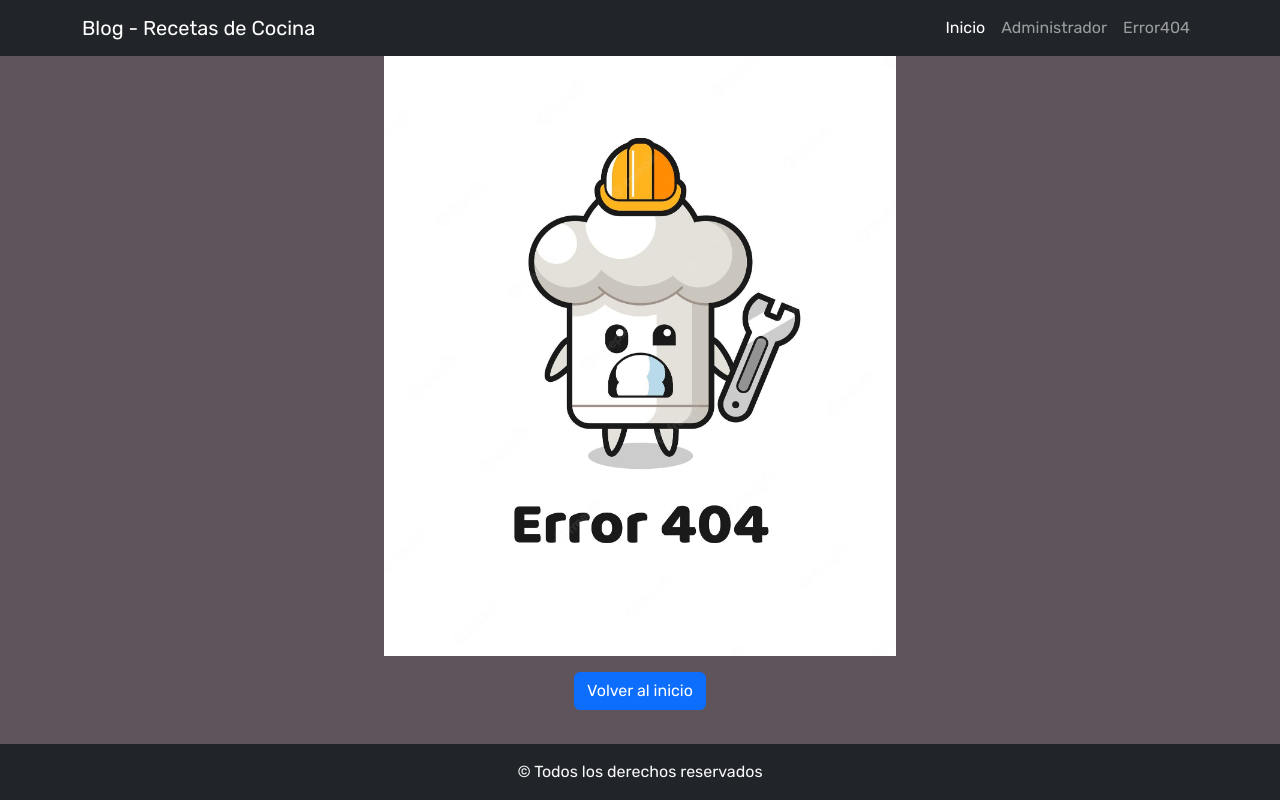
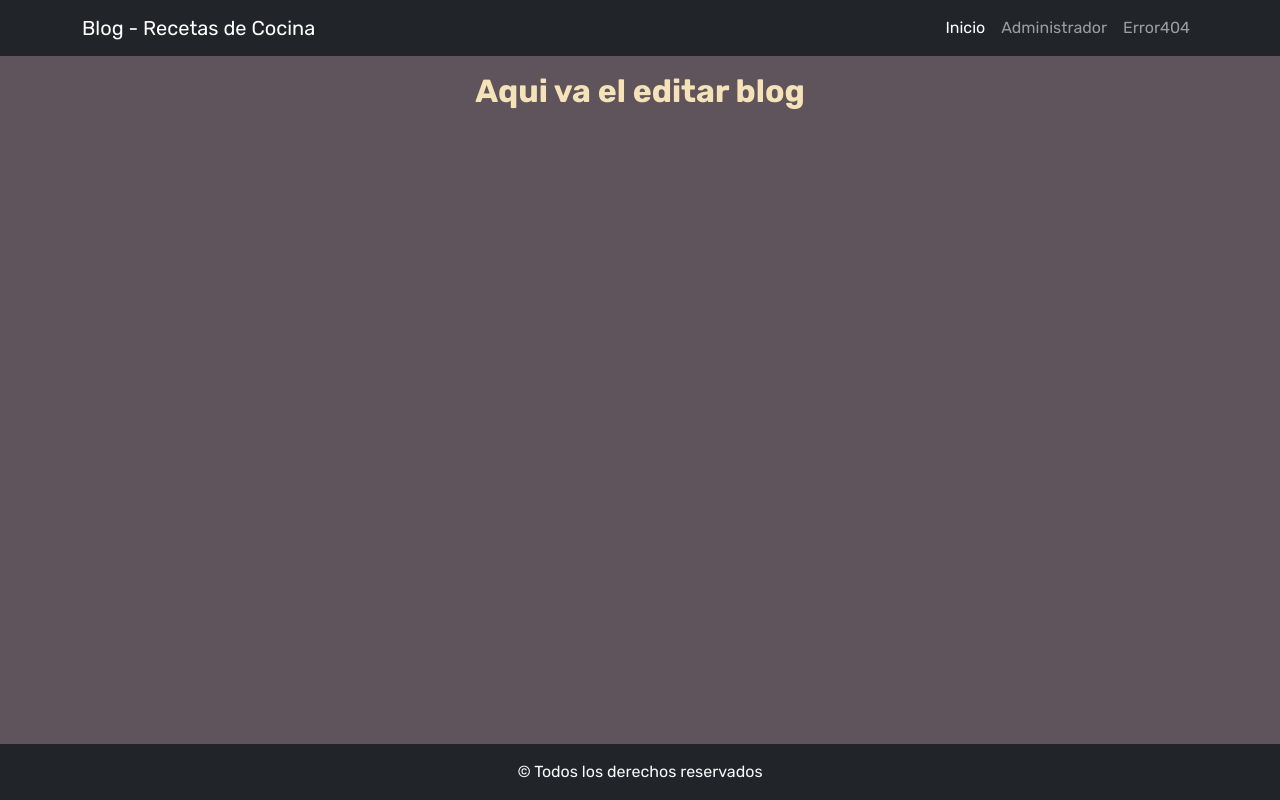
Before and after one commit to jgromerou/ej14-practico1-react, a React (Vite) app: page / in a window 1280 px wide. Built offline with nearby package versions, Linux system fonts and the light colour scheme.

Commit message:
agregamos el componente base de CrearBlog y el editarBlog

```diff
--- a/package.json
+++ b/package.json
@@ -1,5 +1,5 @@
 {
-  "name": "practico1-react-ej2",
+  "name": "ej14-blog",
   "private": true,
   "version": "1.0.0",
   "type": "module",
--- a/src/App.jsx
+++ b/src/App.jsx
@@ -2,9 +2,12 @@ import 'bootstrap/dist/css/bootstrap.min.css';
 import './App.css';
 import Menu from './components/common/Menu';
 import Footer from './components/common/Footer';
-import Error404 from './components/views/Error404';
 // import Inicio from './components/views/Inicio';
 // import Administrador from './components/views/Administrador';
+// import Error404 from './components/views/Error404';
+
+// import CrearBlog from './components/views/blog/CrearBlog';
+import EditarBlog from './components/views/blog/EditarBlog';
 
 function App() {
   return (
@@ -12,7 +15,9 @@ function App() {
       <Menu></Menu>
       {/* <Inicio></Inicio> */}
       {/* <Administrador></Administrador> */}
-      <Error404></Error404>
+      {/* <Error404></Error404> */}
+      {/* <CrearBlog></CrearBlog> */}
+      <EditarBlog></EditarBlog>
       <Footer></Footer>
     </>
   );
--- a/src/components/views/Error404.jsx
+++ b/src/components/views/Error404.jsx
@@ -2,7 +2,7 @@ import { Button } from 'react-bootstrap';
 import error from '../../assets/error404.jpg';
 const Error404 = () => {
   return (
-    <section className="mainSection text-center ">
+    <section className="mainSection text-center mt-3 mb-1">
       <img src={error} alt="error 404" className="error404" />
       <div>
         <Button variant="primary" className="my-3">
--- /dev/null
+++ b/src/components/views/blog/CrearBlog.jsx
@@ -0,0 +1,9 @@
+const CrearBlog = () => {
+  return (
+    <section className="mainSection text-center my-3">
+      <h2>Aqui va el crear nuevo blog</h2>
+    </section>
+  );
+};
+
+export default CrearBlog;
--- /dev/null
+++ b/src/components/views/blog/EditarBlog.jsx
@@ -0,0 +1,9 @@
+const EditarBlog = () => {
+  return (
+    <section className="mainSection text-center my-3">
+      <h2>Aqui va el editar blog</h2>
+    </section>
+  );
+};
+
+export default EditarBlog;
```
Also changed, not shown: 1 other file (tests, documents, lock files or other folders).
